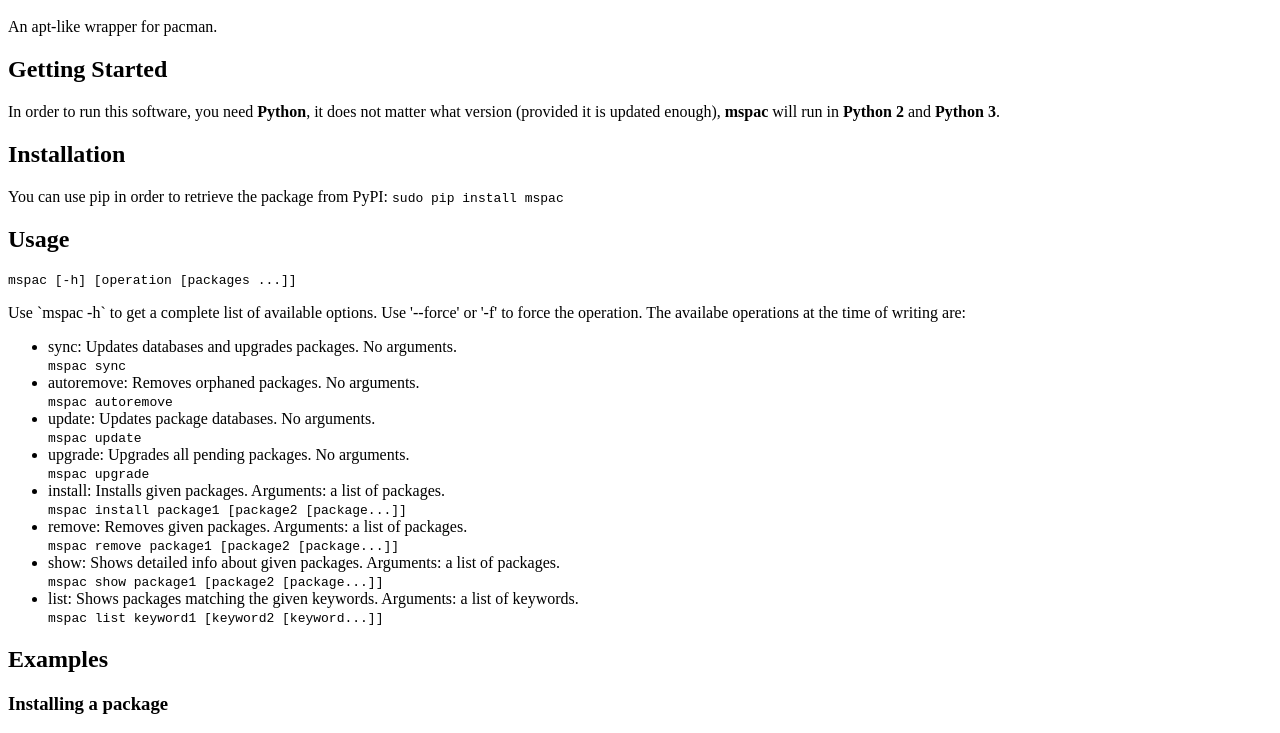
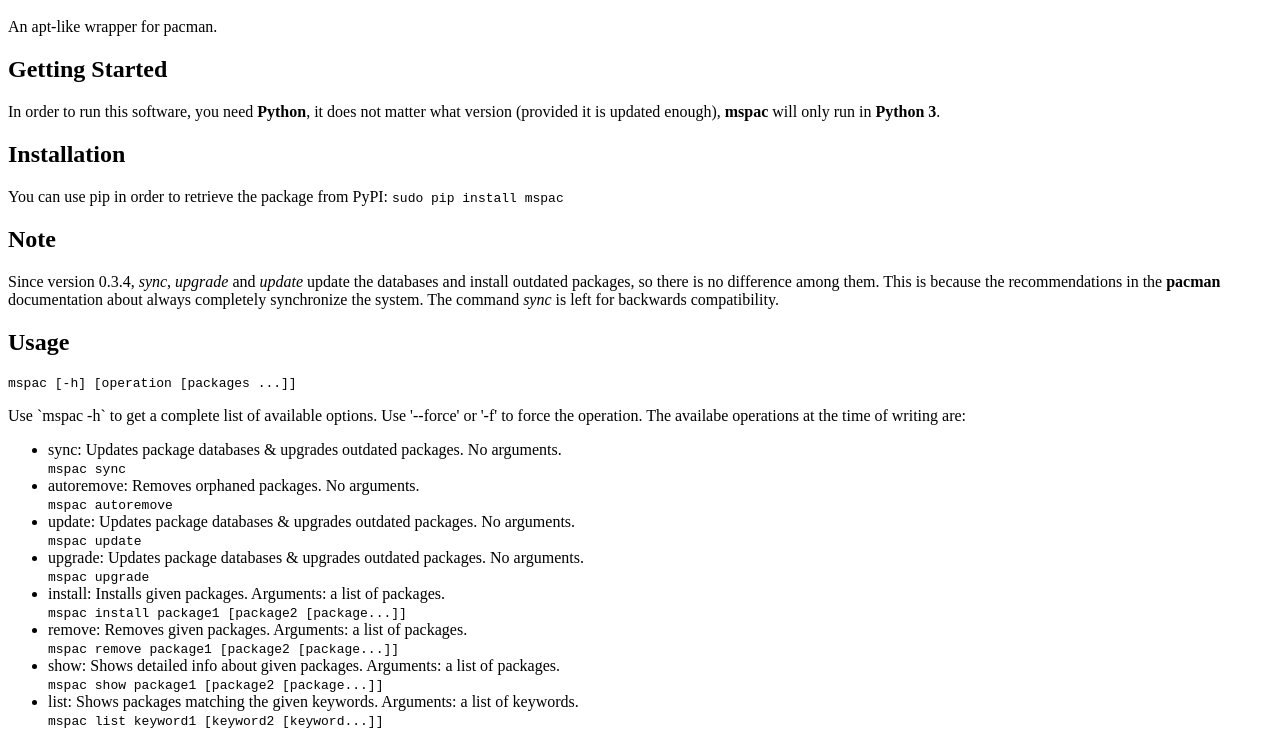
Before and after one commit to Baltasarq/mspac, a plain HTML site: page docs/index.html in a window 1280 px wide. Shown: the part 48-781 px from the top of the page. Drawn offline with Linux system fonts and the light colour scheme.

Commit message:
Changed update, upgrade and sync to completely sync

```diff
--- a/docs/index.html
+++ b/docs/index.html
@@ -8,12 +8,19 @@
 
 <h2 id="gettingstarted">Getting Started</h2>
 
-<p>In order to run this software, you need <strong>Python</strong>, it does not matter what version (provided it is updated enough), <strong>mspac</strong> will run in <strong>Python 2</strong> and <strong>Python 3</strong>.</p>
+<p>In order to run this software, you need <strong>Python</strong>, it does not matter what version (provided it is updated enough), <strong>mspac</strong> will only run in <strong>Python 3</strong>.</p>
 
 <h2 id="installation">Installation</h2>
 
 <p>You can use pip in order to retrieve the package from PyPI:
 <code>sudo pip install mspac</code></p>
+
+<h2 id="Note">Note</h2>
+<p>Since version 0.3.4, <i>sync</i>, <i>upgrade</i> and <i>update</i>
+update the databases and install outdated packages, so there is no difference among them.
+This is because the recommendations in the <b>pacman</b> documentation about
+always completely synchronize the system. The command <i>sync</i> is left for
+backwards compatibility.</p>
 
 <h2 id="usage">Usage</h2>
 
@@ -21,13 +28,13 @@
 
 <p>Use `mspac -h` to get a complete list of available options. Use '--force' or '-f' to force the operation. The availabe operations at the time of writing are:</p>
 <ul>
-    <li>sync: Updates databases and upgrades packages. No arguments.
+    <li>sync:  Updates package databases &amp; upgrades outdated packages. No arguments.
         <br><code>mspac sync</code></li>
     <li>autoremove: Removes orphaned packages. No arguments.
         <br><code>mspac autoremove</code></li>
-    <li>update: Updates package databases. No arguments.
+    <li>update: Updates package databases &amp; upgrades outdated packages. No arguments.
         <br><code>mspac update</code></li>
-    <li>upgrade: Upgrades all pending packages. No arguments.
+    <li>upgrade:  Updates package databases &amp; upgrades outdated packages. No arguments.
         <br><code>mspac upgrade</code></li>
     <li>install: Installs given packages. Arguments: a list of packages.
         <br><code>mspac install package1 [package2 [package...]]</code></li>
```
Also changed, not shown: 3 other files.
